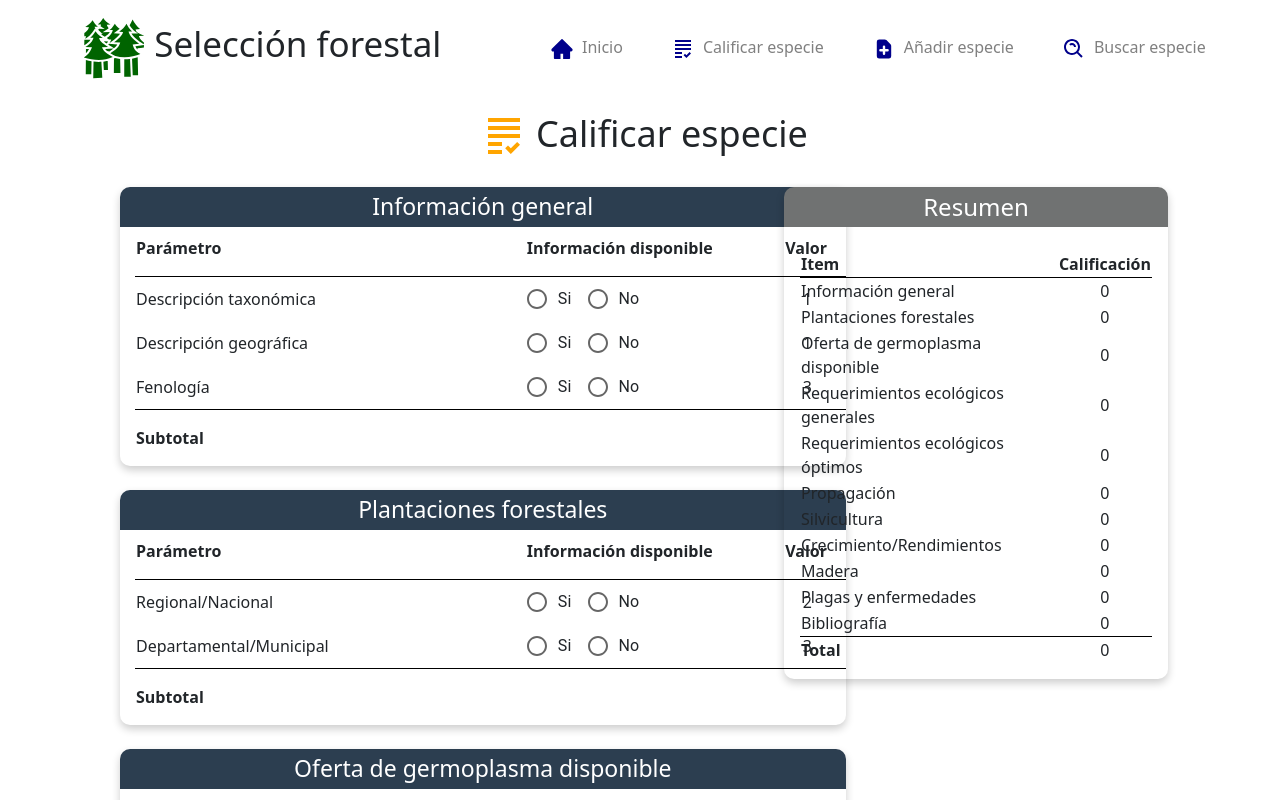
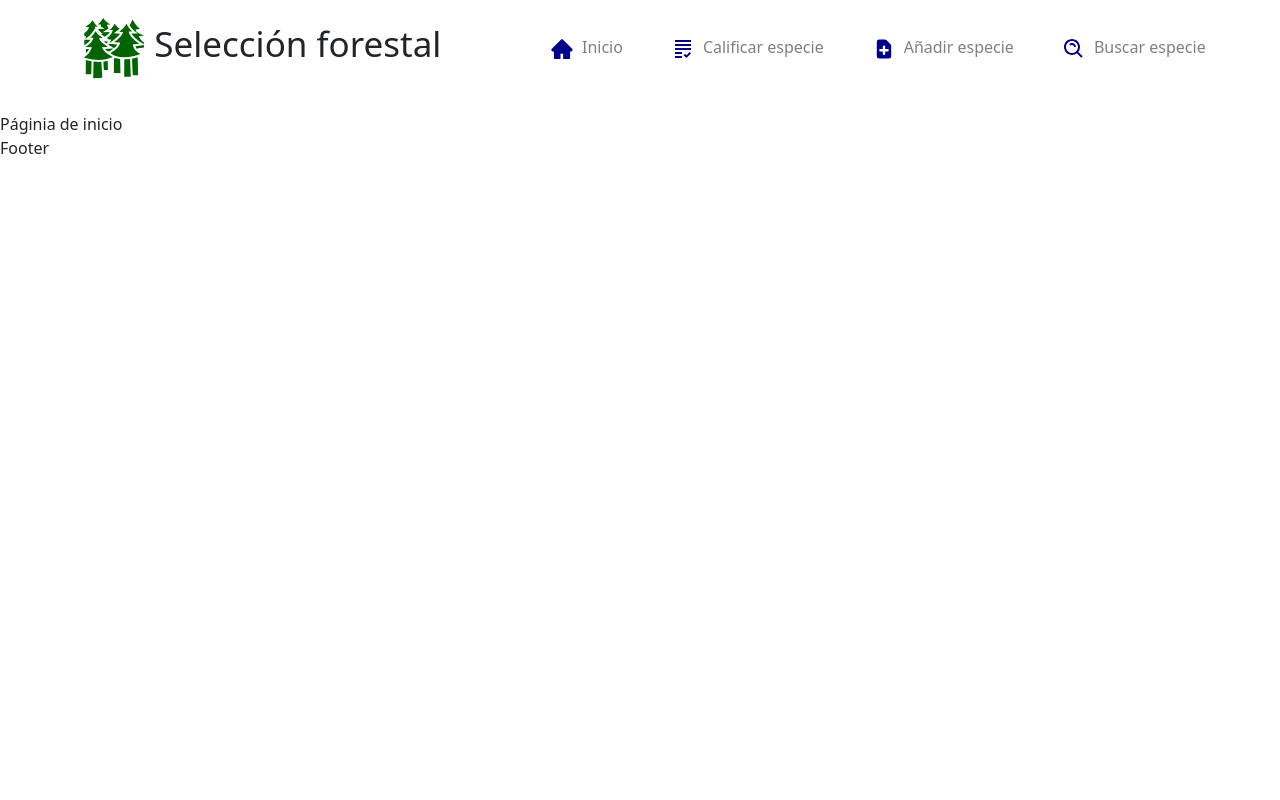
Before and after one commit to jsmendozap/PlantSelection, a React (Create React App) app: page / in a window 1280 px wide. Shown: the top 800 px of the page. Built offline with nearby package versions, Linux system fonts and the light colour scheme.

Commit message:
Creación de rutas

```diff
--- a/package.json
+++ b/package.json
@@ -13,6 +13,7 @@
     "react": "^18.2.0",
     "react-dom": "^18.2.0",
     "react-icons": "^4.6.0",
+    "react-router-dom": "^6.4.3",
     "react-scripts": "5.0.1",
     "web-vitals": "^2.1.4"
   },
--- a/src/App.jsx
+++ b/src/App.jsx
@@ -1,34 +1,13 @@
 import 'bootstrap/dist/css/bootstrap.css';
-import Header from 'Components/Header';
 import Footer from 'Components/Footer';
-import AgregarEspecie from 'Pages/AgregarEspecie';
-import { useState } from 'react';
-import { TotalContext } from 'Context/TotalContext';
+import Router from 'Router';
 
 function App() {
 
-  const [total, setTotal] = useState(
-    {"Información general": 0,
-    "Plantaciones forestales": 0,
-    "Oferta de germoplasma disponible": 0,
-    "Requerimientos ecológicos generales": 0,
-    "Requerimientos ecológicos óptimos": 0,
-    "Propagación": 0,
-    "Silvicultura": 0,
-    "Crecimiento/Rendimientos": 0,
-    "Madera": 0,
-    "Plagas y enfermedades": 0,
-    "Bibliografía": 0
-  }
-  )
-
   return (
     <div className="App">
-      <Header />
-      <TotalContext.Provider value={{ total, setTotal }}>
-        <AgregarEspecie />
-      </TotalContext.Provider>
-      <Footer />
+        <Router />
+        <Footer />
     </div>
   );
 }
--- a/src/Components/Header.jsx
+++ b/src/Components/Header.jsx
@@ -4,6 +4,7 @@ import { MdGrading } from "react-icons/md"
 import { BiSearchAlt } from "react-icons/bi"
 import { AiFillHome } from "react-icons/ai"
 import { HiDocumentAdd } from "react-icons/hi"
+import { Link } from 'react-router-dom'
 
 const Header = () => {
 
@@ -15,7 +16,7 @@ const Header = () => {
     marginBottom: "2vh"
   }
 
-  const items = {marginRight: '5vh', fontSize: 16, cursor: 'pointer', color: 'gray'}
+  const items = {marginRight: '5vh', fontSize: 16, cursor: 'pointer'}
 
   return (
     <div style={{display: 'flex', justifyContent: 'space-around', alignItems: 'center'}}>
@@ -28,20 +29,28 @@ const Header = () => {
       <div>
         <ul style={{listStyle: 'none', display: 'flex'}}>
           <li style={items}>
+            <Link to="/" style={{color: 'gray', textDecoration: 'none'}}>
               <AiFillHome style={{width: '5vh', height: '3vh', color: 'darkblue'}}/>
               Inicio
+            </Link>
           </li>
           <li style={items}>
+            <Link to="/calificar" style={{color: 'gray', textDecoration: 'none'}}>
               <MdGrading style={{width: '5vh', height: '3vh', color: 'darkblue'}}/>
               Calificar especie
+            </Link>
           </li>
           <li style={items}>
+            <Link to="/agregar" style={{color: 'gray', textDecoration: 'none'}}>
               <HiDocumentAdd style={{width: '5vh', height: '3vh', color: 'darkblue'}}/>
               Añadir especie
+            </Link>
           </li>
           <li style={items}>
+            <Link to="/buscar" style={{color: 'gray', textDecoration: 'none'}}>
               <BiSearchAlt style={{width: '5vh', height: '3vh', color: 'darkblue'}}/>
               Buscar especie
+            </Link>
           </li>
         </ul>
       </div>
--- a/src/Pages/AgregarEspecie.jsx
+++ b/src/Pages/AgregarEspecie.jsx
@@ -1,41 +1,9 @@
 import React from 'react'
-import Card from 'Components/Card'
-import { general, plantaciones } from 'Components/Formulario'
-import Resumen from 'Components/Resumen'
-import { MdGrading } from "react-icons/md"
-import { germoplasma } from 'Components/Formulario'
-import { especificos } from 'Components/Formulario'
-import { generales } from 'Components/Formulario'
-import { propagacion } from 'Components/Formulario'
-import { silvicultra } from 'Components/Formulario'
-import { crecimiento } from 'Components/Formulario'
-import { madera } from 'Components/Formulario'
-import { plagas } from 'Components/Formulario'
-import { bibliografia } from 'Components/Formulario'
 
 const AgregarEspecie = () => {
   return (
     <div>
-      <div style={{display: 'flex', justifyContent: 'center', marginBottom: '3vh'}}>
-        <MdGrading style={{width: '8vh', height: '6vh', color: 'orange'}}/>
-        <h1 style={{font: 'VAG Rounded Light', fontSize: 36}}>Calificar especie</h1>
-      </div>
-      <div style={{display: 'flex'}}>
-        <div>
-          <Card titulo="Información general" informacion={general} />
-          <Card titulo="Plantaciones forestales" informacion={plantaciones} />
-          <Card titulo="Oferta de germoplasma disponible" informacion={germoplasma} />
-          <Card titulo="Requerimientos ecológicos generales" informacion={generales} />
-          <Card titulo="Requerimientos ecológicos óptimos" informacion={especificos}/>
-          <Card titulo="Propagación" informacion={propagacion} />
-          <Card titulo="Silvicultura" informacion={silvicultra} />
-          <Card titulo="Crecimiento - Rendimientos" informacion={crecimiento} />
-          <Card titulo="Madera" informacion={madera} />
-          <Card titulo="Plagas y enfermedades" informacion={plagas} />
-          <Card titulo="Bibliografía" informacion={bibliografia} />
-        </div>
-        <Resumen />
-      </div>
+      <p>AgregarEspecie</p>
     </div>
   )
 }
--- /dev/null
+++ b/src/Pages/BuscarEspecie.jsx
@@ -0,0 +1,9 @@
+import React from 'react'
+
+const BuscarEspecie = () => {
+  return (
+    <div>BuscarEspecie</div>
+  )
+}
+
+export default BuscarEspecie
--- /dev/null
+++ b/src/Pages/CalificarEspecie.jsx
@@ -0,0 +1,43 @@
+import React from 'react'
+import Card from 'Components/Card'
+import { general, plantaciones } from 'Components/Formulario'
+import Resumen from 'Components/Resumen'
+import { MdGrading } from "react-icons/md"
+import { germoplasma } from 'Components/Formulario'
+import { especificos } from 'Components/Formulario'
+import { generales } from 'Components/Formulario'
+import { propagacion } from 'Components/Formulario'
+import { silvicultra } from 'Components/Formulario'
+import { crecimiento } from 'Components/Formulario'
+import { madera } from 'Components/Formulario'
+import { plagas } from 'Components/Formulario'
+import { bibliografia } from 'Components/Formulario'
+
+const CalificarEspecie = () => {
+  return (
+    <div>
+      <div style={{display: 'flex', justifyContent: 'center', marginBottom: '3vh'}}>
+        <MdGrading style={{width: '8vh', height: '6vh', color: 'orange'}}/>
+        <h1 style={{font: 'VAG Rounded Light', fontSize: 36}}>Calificar especie</h1>
+      </div>
+      <div style={{display: 'flex'}}>
+        <div>
+          <Card titulo="Información general" informacion={general} />
+          <Card titulo="Plantaciones forestales" informacion={plantaciones} />
+          <Card titulo="Oferta de germoplasma disponible" informacion={germoplasma} />
+          <Card titulo="Requerimientos ecológicos generales" informacion={generales} />
+          <Card titulo="Requerimientos ecológicos óptimos" informacion={especificos}/>
+          <Card titulo="Propagación" informacion={propagacion} />
+          <Card titulo="Silvicultura" informacion={silvicultra} />
+          <Card titulo="Crecimiento - Rendimientos" informacion={crecimiento} />
+          <Card titulo="Madera" informacion={madera} />
+          <Card titulo="Plagas y enfermedades" informacion={plagas} />
+          <Card titulo="Bibliografía" informacion={bibliografia} />
+        </div>
+        <Resumen />
+      </div>
+    </div>
+  )
+}
+
+export default CalificarEspecie
--- /dev/null
+++ b/src/Pages/Index.jsx
@@ -0,0 +1,9 @@
+import React from 'react'
+
+const Index = () => {
+  return (
+    <div>Páginia de inicio</div>
+  )
+}
+
+export default Index
--- /dev/null
+++ b/src/Router/index.jsx
@@ -0,0 +1,42 @@
+import { BrowserRouter, Routes, Route } from "react-router-dom";
+import { useState } from 'react';
+import { TotalContext } from 'Context/TotalContext';
+import Index from "Pages/Index";
+import CalificarEspecie from "Pages/CalificarEspecie";
+import Header from "Components/Header";
+import AgregarEspecie from "Pages/AgregarEspecie";
+import BuscarEspecie from "Pages/BuscarEspecie";
+
+const Router = () => {
+
+    const [total, setTotal] = useState(
+        {"Información general": 0,
+        "Plantaciones forestales": 0,
+        "Oferta de germoplasma disponible": 0,
+        "Requerimientos ecológicos generales": 0,
+        "Requerimientos ecológicos óptimos": 0,
+        "Propagación": 0,
+        "Silvicultura": 0,
+        "Crecimiento/Rendimientos": 0,
+        "Madera": 0,
+        "Plagas y enfermedades": 0,
+        "Bibliografía": 0
+      }
+      )
+
+    return(
+        <BrowserRouter>
+            <Header />
+            <TotalContext.Provider value={{ total, setTotal }}>
+                <Routes>
+                    <Route path="/" element={<Index />}/>
+                    <Route path="/calificar" element={<CalificarEspecie />}/>
+                    <Route path="/agregar" element={<AgregarEspecie />}/>
+                    <Route path="/buscar" element={<BuscarEspecie />}/>
+                </Routes>
+            </TotalContext.Provider>
+        </BrowserRouter>
+    )
+}
+
+export default Router;
```
Also changed, not shown: 1 other file (tests, documents, lock files or other folders). Lines whose indentation alone changed are shown as unchanged.
